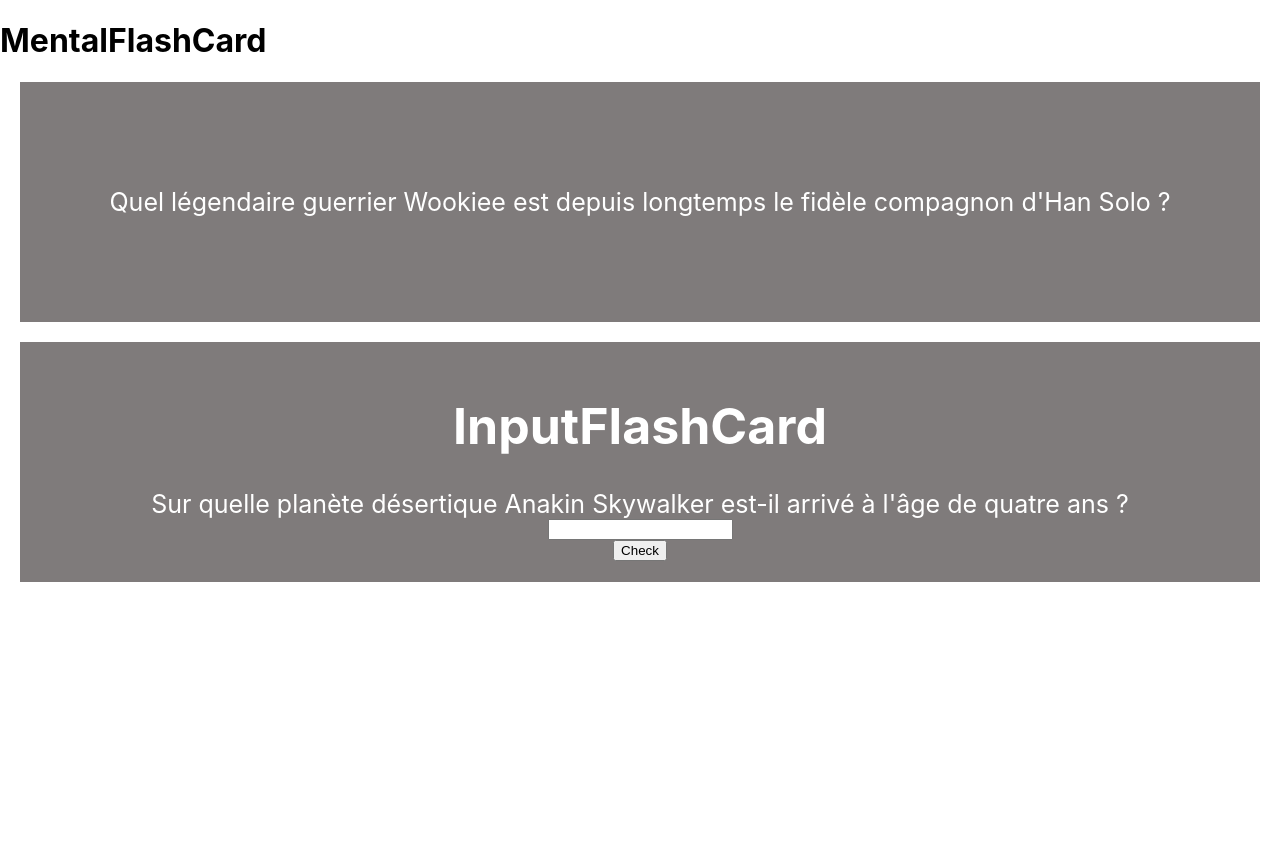
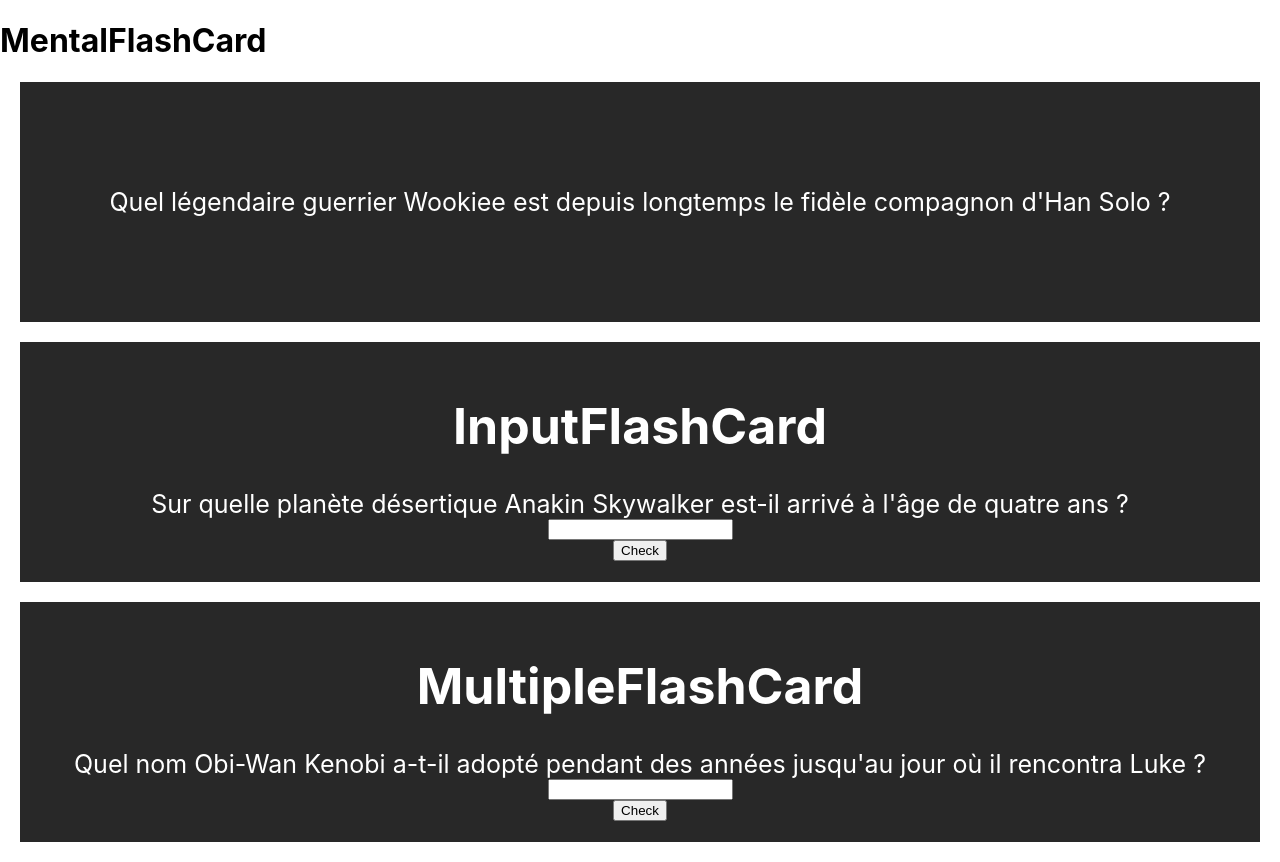
Before and after one commit to laurentdubs/FlashCard-App-React, a React (Create React App) app: page / in a window 1280 px wide. Before the commit the page ends 800 px from the top, so only its background shows below. Built offline with nearby package versions, Linux system fonts and the light colour scheme.

Commit message:
flashcard in progress

```diff
--- a/src/App.css
+++ b/src/App.css
@@ -41,7 +41,7 @@
   display: flex;
   justify-content: center;
   align-items: center;
-  background-color: rgba(70, 64, 64, 0.692);
+  background-color:rgb(40, 40, 40);
   color: white;
   height: 30vh;
   font-size: 25px;
--- a/src/App.tsx
+++ b/src/App.tsx
@@ -3,7 +3,7 @@ import './App.css';
 import MentalFlashCard from "./components/MentalFlashCard";
 import ListOfQuestions from "../src/data/ListOfQuestions.json";
 import InputFlashCard from "./components/InputFlashCard";
-// import MultipleFlashCard from "./components/MultipleFlashCard";
+import MultipleFlashCard from "./components/MultipleFlashCard";
 
 function App() {
   return (
@@ -19,11 +19,11 @@ function App() {
         question = "Sur quelle planète désertique Anakin Skywalker est-il arrivé à l'âge de quatre ans ?"
         answer = "Tatooine"
         />
-        {/* <MultipleFlashCard
+        <MultipleFlashCard
         question = "Quel nom Obi-Wan Kenobi a-t-il adopté pendant des années jusqu'au jour où il rencontra Luke ?"
         answer = "Ben"
         wrongAnswers = {["Sid", "Ken", "Tom"]}
-        /> */}
+        />
     </div>
   );
 }
--- a/src/InputFlashCard.css
+++ b/src/InputFlashCard.css
@@ -2,7 +2,7 @@
     display: flex;
     justify-content: center;
     align-items: center;
-    background-color: rgba(70, 64, 64, 0.692);
+    background-color:rgb(40, 40, 40);
     color: white;
     height: 30vh;
     font-size: 25px;
--- a/src/components/InputFlashCard.tsx
+++ b/src/components/InputFlashCard.tsx
@@ -1,12 +1,12 @@
 import React from "react";
 import "../InputFlashCard.css";
 
-type MentalFlashCardProps= {
+type InputFlashCardProps= {
     question: string;
     answer: string;
 }
 
-const InputFlashCard: React.FC<MentalFlashCardProps> = ({
+const InputFlashCard: React.FC<InputFlashCardProps> = ({
     question,
     answer,
 }) => {
@@ -18,8 +18,14 @@ const InputFlashCard: React.FC<MentalFlashCardProps> = ({
         <div className= "flashcard">
             <h1>InputFlashCard</h1>
             {showAnswer ? (
-                <div>
-                    {userAnswer === answer ? "✅" : "❌"}
+                <div
+                    className= {userAnswer === answer ? "bg-success" : "bg-error"}
+                    onClick= {() => {
+                    setShowAnswer(!showAnswer);
+                    setUserAnswer("");
+                    }}
+                    >
+                    <div>{userAnswer === answer ? "✅" : "❌"}</div>
                 </div>
             ) : null}
             <div>{showAnswer ? "The answer is :" + answer : question}</div>
--- a/src/components/MultipleFlashCard.tsx
+++ b/src/components/MultipleFlashCard.tsx
@@ -6,7 +6,48 @@ type MultipleFlashCardProps= {
     wrongAnswers: string[];
 }
 
+const MultipleFlashCard: React.FC<MultipleFlashCardProps> = ({
+    question,
+    answer,
+    wrongAnswers
+    }) => {
+        const [userAnswer, setUserAnswer] = React.useState("");
+        const [showAnswer, setShowAnswer] = React.useState(false);
+        // const restOfAllAnswers: string[]= [];
+        // const [allAnswers, setAllAnswers] = React.useState(restOfAllAnswers);
+
+    // React.useEffect(() => {
+    //     const answers = [answer, ...wrongAnswers].sort(() => Math.random() -0.5);
+    //     setAllAnswers(answers);
+    // }, [answer, wrongAnswers]);
 
 
+    return(
 
-// export default MultipleFlashCard;
+        <div className= "flashcard">
+            <h1>MultipleFlashCard</h1>
+            {showAnswer ? (
+                <div
+                    className= {userAnswer === answer ? "bg-success" : "bg-error"}
+                    onClick= {() => {
+                    setShowAnswer(!showAnswer);
+                    setUserAnswer("");
+                    }}
+                    >
+                    <div>{userAnswer === answer ? "✅" : "❌"}</div>
+                </div>
+            ) : null}
+            <div>{showAnswer ? "The answer is :" + answer : question}</div>
+                    <input type="text"
+                    onChange={(event) => {
+                        setUserAnswer(event.target.value);
+                    }}
+                    value={userAnswer}
+                    />
+                    <button onClick={() => setShowAnswer(!showAnswer)}>Check</button>
+        </div>
+    )
+}
+
+
+export default MultipleFlashCard;
```
